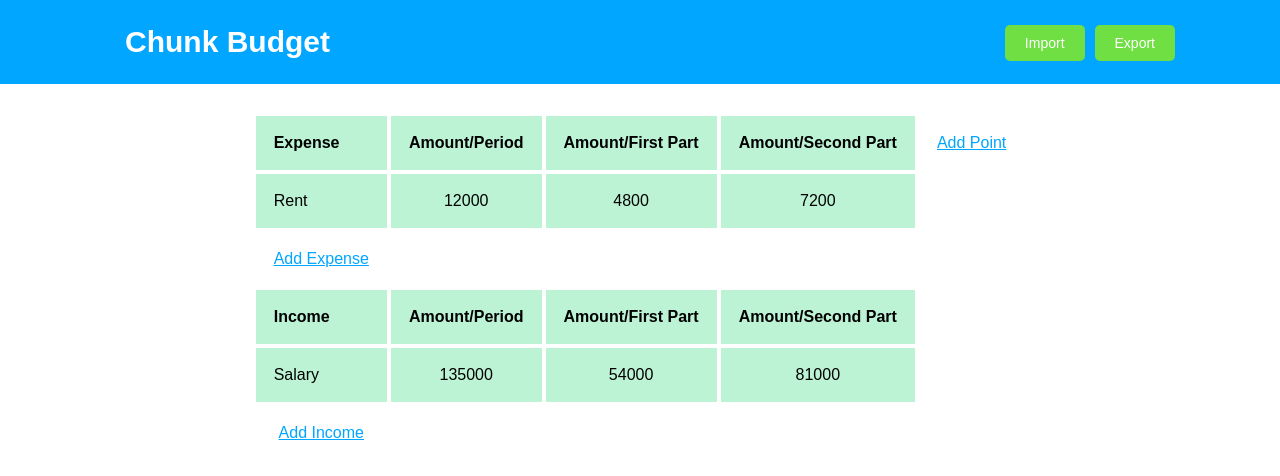
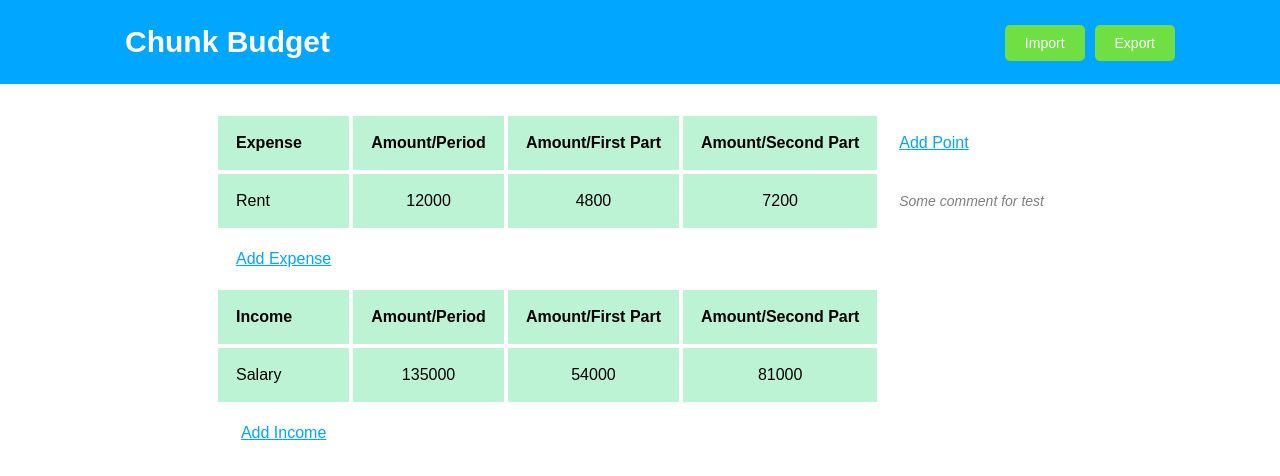
Before and after one commit to deviun/chunk-budget, a React (Create React App) app: page / in a window 1280 px wide. Shown: the top 476 px of the page. Built offline with nearby package versions, Linux system fonts and the light colour scheme.

Commit message:
view comment of expense

```diff
--- a/src/containers/ExpenseTable/index.js
+++ b/src/containers/ExpenseTable/index.js
@@ -33,6 +33,7 @@ class ExpenseTable extends Component {
             </div>
           ))
         }
+        <div className="cell cell-comment">{expense.comment}</div>
       </div>
     ));
     const incomeRow = this.state.table.incomes.map((income) => (
--- a/src/containers/ExpenseTable/style.scss
+++ b/src/containers/ExpenseTable/style.scss
@@ -34,4 +34,11 @@
   .row-bold {
     font-weight: bold;
   }
+
+  .cell-comment {
+    background: none !important;
+    font-style: italic;
+    font-size: 14px;
+    opacity: 0.5;
+  }
 }
```
